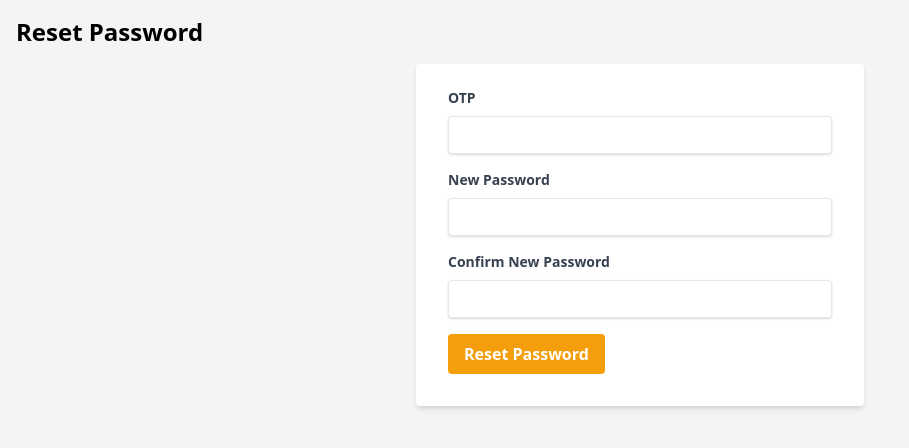
After one commit to modhack2003/ContentCraft-AI-BACKEND, a Node server app: page /reset-password in a window 1280 px wide. The commit adds this page. Shown: the top 448 px of the page, without its empty margins (0-909 px from the left). Run offline with Node 20, Linux system fonts and the light colour scheme; some libraries are stand-ins or nearby versions.

Commit message:
forget password

```diff
--- a/server.js
+++ b/server.js
@@ -51,6 +51,16 @@ app.get('/signin', (req, res) => {
   res.render('signin');
 });
 
+app.get('/request-password-reset', (req, res) => {
+  res.render('request-password-reset');
+});
+
+// Render Reset Password Page
+app.get('/reset-password', (req, res) => {
+  const { email } = req.query;
+  res.render('reset-password', { email });
+});
+
 // Start the server
 const PORT = process.env.PORT || 3000;
 app.listen(PORT, () => console.log(`Server running on port ${PORT}`));
--- /dev/null
+++ b/views/reset-password.ejs
@@ -0,0 +1,30 @@
+<!DOCTYPE html>
+<html lang="en">
+<head>
+  <meta charset="UTF-8">
+  <meta name="viewport" content="width=device-width, initial-scale=1.0">
+  <title>Reset Password</title>
+  <link href="https://cdn.jsdelivr.net/npm/tailwindcss@2.2.19/dist/tailwind.min.css" rel="stylesheet">
+</head>
+<body class="bg-gray-100">
+  <div class="container mx-auto p-4">
+    <h1 class="text-2xl font-bold mb-4">Reset Password</h1>
+    <form action="/api/auth/reset-password" method="POST" class="max-w-md mx-auto bg-white shadow-md rounded px-8 pt-6 pb-8 mb-4">
+      <input type="hidden" name="email" value="<%= email %>">
+      <div class="mb-4">
+        <label for="otp" class="block text-gray-700 text-sm font-bold mb-2">OTP</label>
+        <input type="text" id="otp" name="otp" class="shadow appearance-none border rounded w-full py-2 px-3 text-gray-700 leading-tight focus:outline-none focus:shadow-outline" required>
+      </div>
+      <div class="mb-4">
+        <label for="newPassword" class="block text-gray-700 text-sm font-bold mb-2">New Password</label>
+        <input type="password" id="newPassword" name="newPassword" class="shadow appearance-none border rounded w-full py-2 px-3 text-gray-700 leading-tight focus:outline-none focus:shadow-outline" required>
+      </div>
+      <div class="mb-4">
+        <label for="confirmNewPassword" class="block text-gray-700 text-sm font-bold mb-2">Confirm New Password</label>
+        <input type="password" id="confirmNewPassword" name="confirmNewPassword" class="shadow appearance-none border rounded w-full py-2 px-3 text-gray-700 leading-tight focus:outline-none focus:shadow-outline" required>
+      </div>
+      <button type="submit" class="bg-yellow-500 hover:bg-yellow-700 text-white font-bold py-2 px-4 rounded focus:outline-none focus:shadow-outline">Reset Password</button>
+    </form>
+  </div>
+</body>
+</html>
--- a/views/signin.ejs
+++ b/views/signin.ejs
@@ -20,6 +20,9 @@
         <input type="password" id="password" name="password" class="shadow appearance-none border rounded w-full py-2 px-3 text-gray-700 leading-tight focus:outline-none focus:shadow-outline" required>
       </div>
       <button type="submit" class="bg-yellow-500 hover:bg-yellow-700 text-white font-bold py-2 px-4 rounded focus:outline-none focus:shadow-outline">Sign In</button>
+      <div class="mt-4 text-center">
+        <a href="/request-password-reset" class="text-blue-500 hover:underline">Forgot Password?</a>
+      </div>
     </form>
   </div>
 </body>
```
Also changed, not shown: routes/auth.js (+94 -35 lines), views/request-password-reset.ejs (added, +21 -0 lines).
